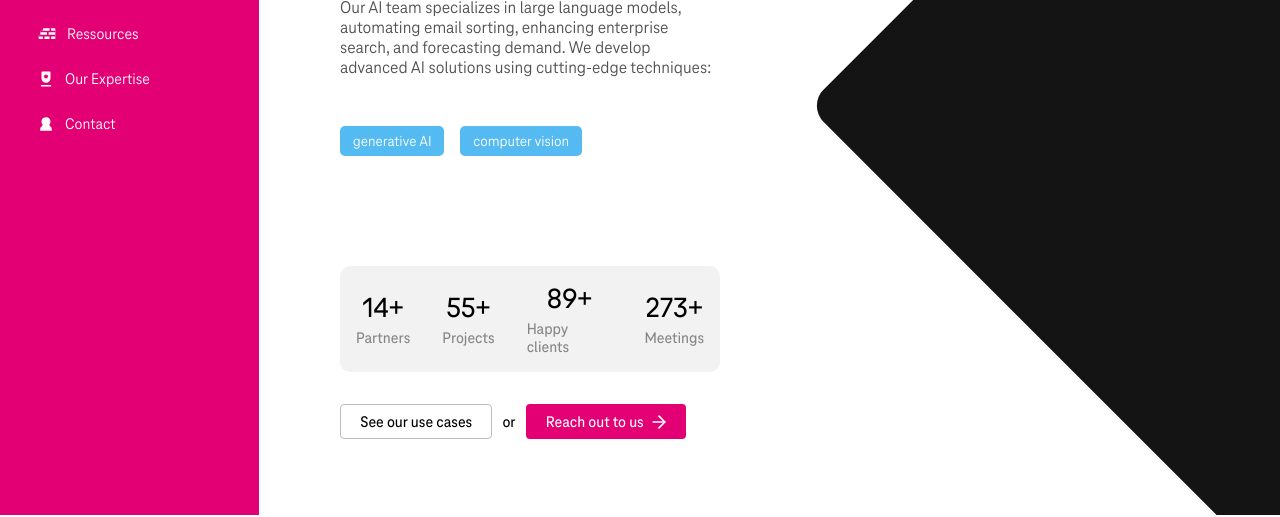
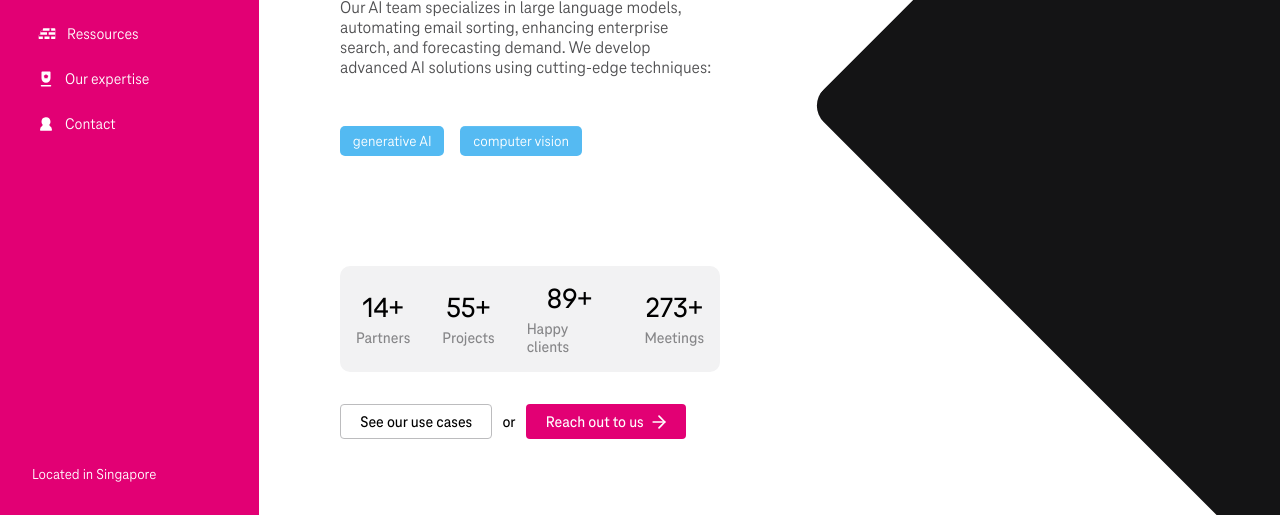
Before and after one commit to mhofmann-telekom/ai-website, a React (Vite) app: page / in a window 1280 px wide. Shown: the part 285-802 px from the top of the page. Built offline with nearby package versions, Linux system fonts and the light colour scheme.

Commit message:
fix: added missing elements in navbar

```diff
--- a/src/components/Sidebar/Sidebar.jsx
+++ b/src/components/Sidebar/Sidebar.jsx
@@ -1,5 +1,6 @@
 import './Sidebar.css'
 import logo from "./../../assets/icons/logo-t-systems-white.svg";
+// import { BrowserRouter as Router, Route, Link } from 'react-router-dom';
 
 export default function Sidebar(){
   return (
@@ -42,13 +43,18 @@ export default function Sidebar(){
         </div>
         <div className="nav-item">
           <svg data-icon-name="trophy-2" data-style="flat-color" icon_origin_id="22532" viewBox="0 0 24 24" xmlns="http://www.w3.org/2000/svg" width="18" height="18"><path style={{fill: "transparent"}} d="M20,4H17a1,1,0,0,0-1,1v6a1,1,0,0,0,1,1,5,5,0,0,0,5-5V6A2,2,0,0,0,20,4Zm0,3a3,3,0,0,1-2,2.83V6h2ZM7,4H4A2,2,0,0,0,2,6V7a5,5,0,0,0,5,5,1,1,0,0,0,1-1V5A1,1,0,0,0,7,4ZM6,9.83A3,3,0,0,1,4,7V6H6ZM18,21.29A1,1,0,0,1,17,22H7a1,1,0,0,1-.55-1.83A5.74,5.74,0,0,0,9,15.55a1,1,0,0,1,.46-.81,1,1,0,0,1,.94-.08,4,4,0,0,0,3.2,0,1,1,0,0,1,.94.07,1,1,0,0,1,.46.82,5.74,5.74,0,0,0,2.55,4.62A1,1,0,0,1,18,21.29Z" id="secondary"></path><path style={{fill: "white"}} d="M18,3v8A6,6,0,0,1,6,11V3A1,1,0,0,1,7,2H17A1,1,0,0,1,18,3Zm1,18a1,1,0,0,0-1-1H6a1,1,0,0,0,0,2H18A1,1,0,0,0,19,21Z" id="primary"></path><path style={{fill: "var(--magenta)"}} d="M13.24,11.25a1,1,0,0,1-.44-.1l-.8-.39-.8.39a1,1,0,0,1-1-.11,1,1,0,0,1-.38-1l.13-.72-.58-.52A1,1,0,0,1,9.87,7.1L10.74,7l.38-.7a1,1,0,0,1,1.76,0l.38.7.87.12a1,1,0,0,1,.54,1.73l-.58.52.13.72a1,1,0,0,1-.38,1A1,1,0,0,1,13.24,11.25Z"></path></svg>
-          <span>Our Expertise</span>
+          <span>Our expertise</span>
         </div>
+        {/* <Link to="/" className="nav-item">
+          <svg data-icon-name="user-10" data-style="line" icon_origin_id="24291" viewBox="0 0 24 24" xmlns="http://www.w3.org/2000/svg" id="user-10" className="icon line" width="18" height="18"><path style={{fill: "var(--dark-950)", stroke: "tranparent", strokeLinecap: "round", strokeLinejoin: "round", strokeWidth: "1.5"}} d="M16.66,12.77A5.93,5.93,0,0,0,17.92,8,6,6,0,0,0,6,9a5.94,5.94,0,0,0,1.34,3.77,1,1,0,0,1-.28,1.45A7,7,0,0,0,4,20a1,1,0,0,0,1,1H19a1,1,0,0,0,1-1,7,7,0,0,0-3.06-5.78A1,1,0,0,1,16.66,12.77Z" id="primary"></path></svg>
+          <span>Contact</span>
+        </Link> */}
         <div className="nav-item">
           <svg data-icon-name="user-10" data-style="line" icon_origin_id="24291" viewBox="0 0 24 24" xmlns="http://www.w3.org/2000/svg" id="user-10" className="icon line" width="18" height="18"><path style={{fill: "var(--dark-950)", stroke: "tranparent", strokeLinecap: "round", strokeLinejoin: "round", strokeWidth: "1.5"}} d="M16.66,12.77A5.93,5.93,0,0,0,17.92,8,6,6,0,0,0,6,9a5.94,5.94,0,0,0,1.34,3.77,1,1,0,0,1-.28,1.45A7,7,0,0,0,4,20a1,1,0,0,0,1,1H19a1,1,0,0,0,1-1,7,7,0,0,0-3.06-5.78A1,1,0,0,1,16.66,12.77Z" id="primary"></path></svg>
           <span>Contact</span>
         </div>
       </div>
+      <p className="bottom-text">Located in Singapore</p>
     </div>
   )
 }
```
